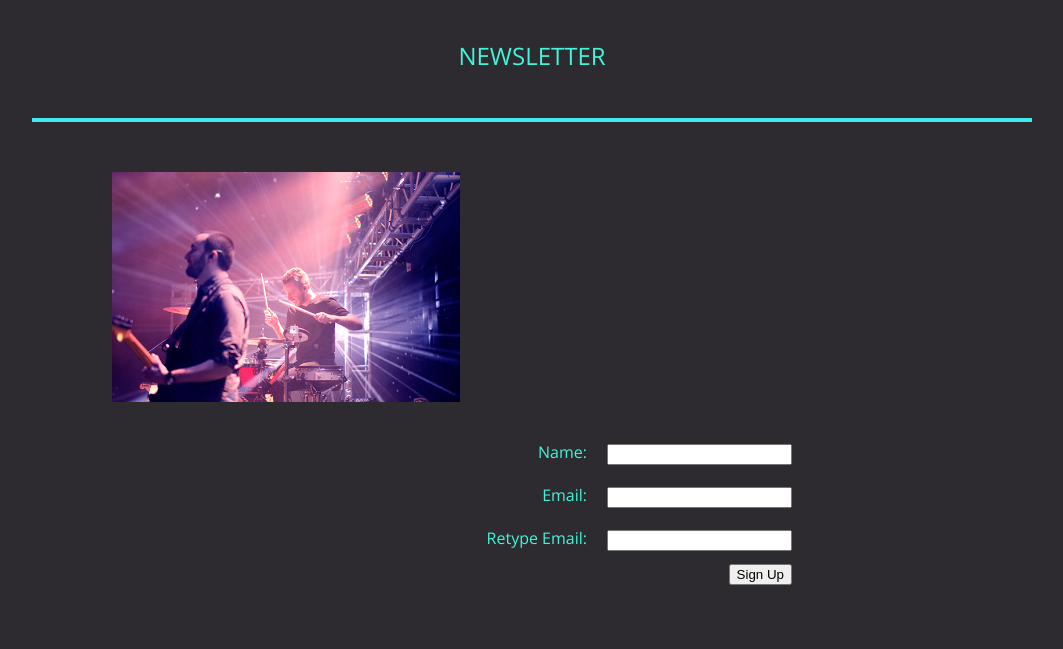
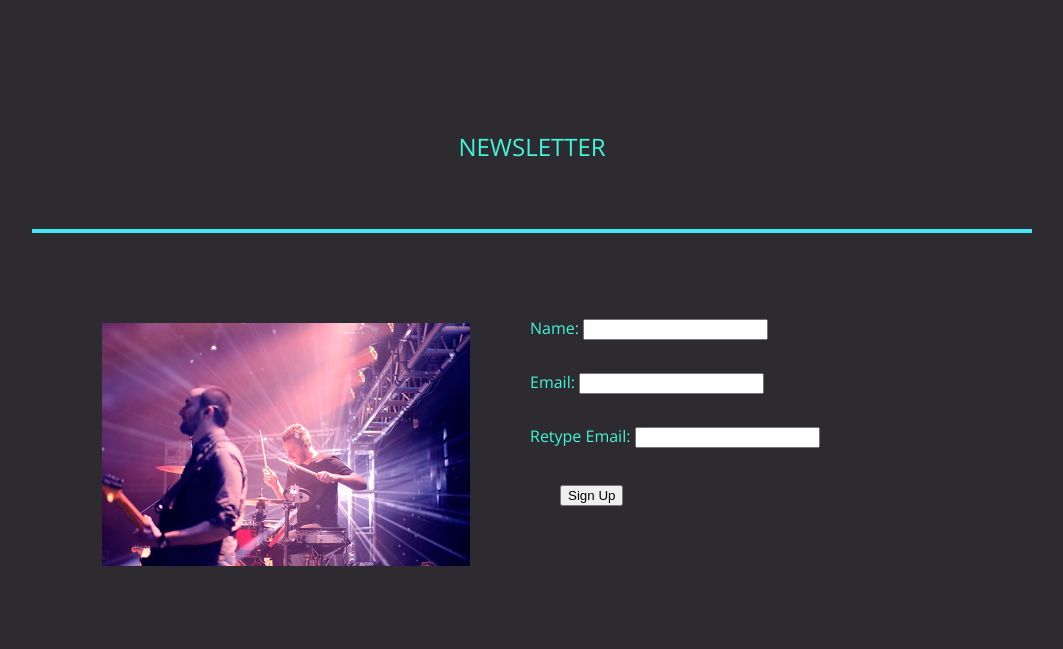
Before and after one commit to vlaughlin/Treehouse-Project-8-Accessibility-Refractor, a plain HTML site: page survey.html in a window 1280 px wide. Shown: the part 950-1599 px from the top of the page, without its empty margins (108-1171 px from the left). Drawn offline with nearby package versions, Linux system fonts and the light colour scheme.

Commit message:
aligned forms

```diff
--- a/css/survey.css
+++ b/css/survey.css
@@ -1,4 +1,5 @@
 /* Survey page styles */
+
 
 
 .main-heading {
@@ -16,21 +17,45 @@
   color: #42e8f4;
 }
 
-
 legend {
     font-size: 1.5em;
     text-transform: uppercase;
+    padding:20px;
+
 }
 
-.photo{
-  width: 60%;
-  padding: 10px;
-}
 
 form {
   margin: 0 auto;
   text-align: left;
   display: inline-block;
+  padding: 20px 10px;
+
+
+}
+
+label {
+    font-size: 1rem;
+   display: block;
+   margin-top: 1.5em;
+   margin-bottom: .5em;
+}
+
+.photo {
+  width:100%;
+  padding-top: 50px;
+}
+
+
+.container {
+text-align: right;
+  display: inline-block;
+  padding:20px;
+
+}
+
+button {
+    margin:30px;
 }
 
 input:focus, textarea:focus {
@@ -38,33 +63,23 @@ input:focus, textarea:focus {
     border: 2px solid black;
 }
 
-.container{
-  text-align: center;
-}
-.newsletter{
-  text-align: right;
+
+
 
 }
 
 input {
+
     margin-top: 11px;
     margin-bottom: 11px;
     display:inline-block;
-    *display: inline;     /* for IE7*/
-    zoom:1;              /* for IE7*/
     vertical-align:middle;
-    margin-left:20px
+    margin-left:100px;
 }
 
-label {
-    display:inline-block;
-    *display: inline;     /* for IE7*/
-    zoom:1;              /* for IE7*/
-    float: left;
-    padding-top: 8px;
-    text-align: right;
-    width: 140px;
-}
+
+
+
 
 
 fieldset {
@@ -73,6 +88,19 @@ fieldset {
 
 /* Styles for plarger screens */
 @media screen and (min-width: 840px) {
+
+
+    form {
+
+        width:400px;
+
+
+    }
+
+
+
+
+
   .photo{
     width: 40%;
   }
@@ -89,14 +117,14 @@ fieldset {
 
     }
 
-   /*Align form*/
 
-    .container {
-         position:relative;
-    float:right;
 
-    padding-right: 200px;
-    padding-top: 1px;
+
+label {
+
+   display: inline-block;
+
+
     }
 
 
--- a/survey.html
+++ b/survey.html
@@ -76,7 +76,7 @@
 
     <legend>Newsletter</legend>
       <div class="card">
-        <div lass="flex">
+        <div class="flex">
        <img class="photo" src= "img/the_band.jpg" alt="Picture of the band playing">
 
 
@@ -90,10 +90,10 @@
 
 
                   <label for="email"> Email:</label>
-                  <input type ="email"  id="email"  name="textfield"> <br>
-
+                  <input type ="email"  id="email"  name="textfield">
+                  <br>
                     <label for="retype"> Retype Email:</label> <input type ="email"  id="retype" name="textfield">
-                                    <br>
+                              <br>
 
                   <button type="submit">Sign Up</button>
               </form>
```
